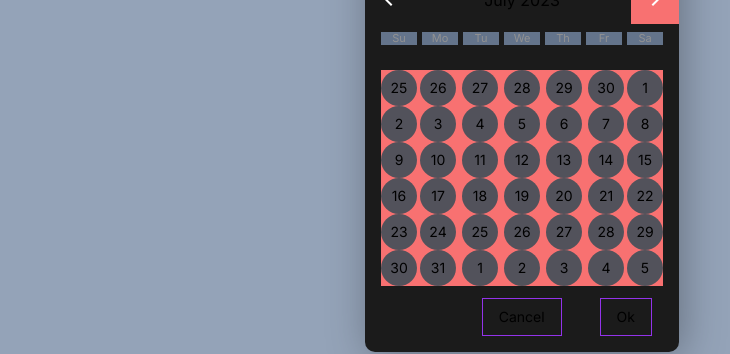
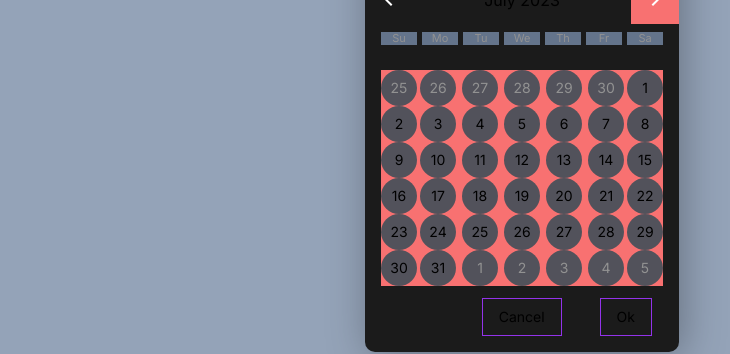
Before and after one commit to jlee-3/aha-exam, a Next.js app: page / in a window 1280 px wide. Both pictures are taken after a click on the button "Date Picker". Shown: the part 352-706 px from the top of the page, without its empty margins (118-848 px from the left). Built offline with nearby package versions, Linux system fonts and the light colour scheme.

Commit message:
style(date picker): highlight days in current month

```diff
--- a/src/components/date-picker.tsx
+++ b/src/components/date-picker.tsx
@@ -51,6 +51,21 @@ export default function DatePicker({ currentDate }: { currentDate: Date }) {
 
   const calendarGrid = generateDays();
 
+  const getMonthFromGrid = (row: number, day: number) => {
+    let month = currentDate.getMonth();
+    if (row === 0 && day > 7) {
+      month = month - 1;
+    } else if (row > 3 && day < 14) {
+      month = month + 1;
+    }
+
+    return month;
+  };
+
+  const isCurrentMonth = (row: number, day: number) => {
+    return getMonthFromGrid(row, day) === currentDate.getMonth();
+  };
+
   return (
     <div className="flex flex-col bg-greyscale-bg-light rounded-[10px] py-4 drop-shadow-card">
       <p className="ml-6 text-base font-normal">Text</p>
@@ -92,14 +107,18 @@ export default function DatePicker({ currentDate }: { currentDate: Date }) {
           </div>
 
           <div className="flex flex-col bg-red-400">
-            {calendarGrid.map((row, index) => {
+            {calendarGrid.map((row, rowNumber) => {
               return (
-                <div key={index} className="flex flex-row justify-between">
+                <div key={rowNumber} className="flex flex-row justify-between">
                   {row.map((day, index) => {
                     return (
                       <button
                         key={index}
-                        className="w-9 h-9 mx-[3px] text-sm font-normal first:m-0 last:m-0 rounded-full bg-zinc-600 hover:bg-white hover:text-greyscale-bg-darker"
+                        className={`w-9 h-9 mx-[3px] text-sm font-normal first:m-0 last:m-0 rounded-full bg-zinc-600 hover:bg-white hover:text-greyscale-bg-darker
+                          ${
+                            !isCurrentMonth(rowNumber, day) &&
+                            'text-greyscale-500'
+                          }`}
                       >
                         {day}
                       </button>
```
